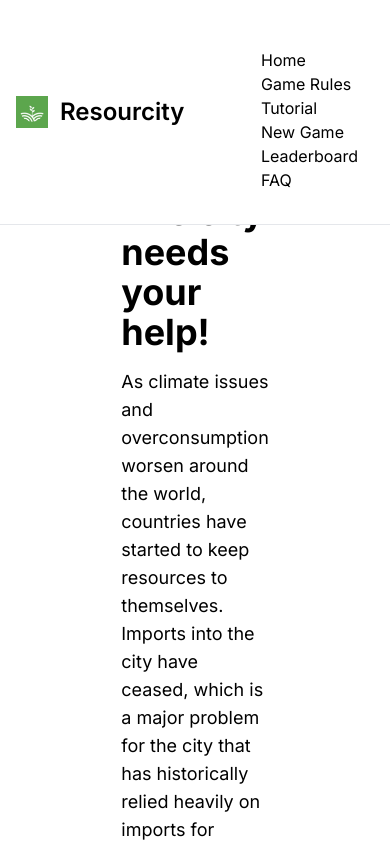
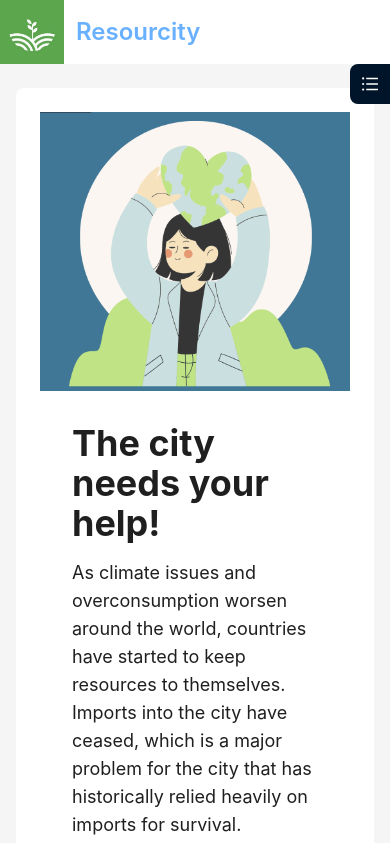
Before and after one commit to sihvn/Resourcity, a Next.js app: page /CapstoneProject/ in a window 390 px wide. Shown: the top 843 px of the page. Built offline with nearby package versions, Linux system fonts and the light colour scheme.

Commit message:
feat: make menu mobile friendly

```diff
--- a/app/faq/page.js
+++ b/app/faq/page.js
@@ -1,3 +1,5 @@
+"use client";
+
 import Link from 'next/link'
 import Head from 'next/head'
 import MenuBar from '../../components/menuBar';
--- a/app/page.js
+++ b/app/page.js
@@ -1,16 +1,78 @@
-import Link from 'next/link'
-import Head from 'next/head'
+"use client";
+
+import React from 'react';
+import { UploadOutlined, UserOutlined, VideoCameraOutlined } from '@ant-design/icons';
+import { Layout, Menu, theme } from 'antd';
+import GameBackground from '../components/gamebackground';
 import MenuBar from '../components/menuBar';
-import GameBackground from '../components/gamebackground';
 
-export default function Page() {
+const { Header, Content, Footer, Sider } = Layout;
+const items = [UserOutlined, VideoCameraOutlined, UploadOutlined, UserOutlined].map(
+    (icon, index) => ({
+        key: String(index + 1),
+        label: `nav ${index + 1}`,
+    }),
+);
+
+const App = () => {
+    const {
+        token: { colorBgContainer, borderRadiusLG },
+    } = theme.useToken();
+
     return (
-        <>
-            <Head>
-                <title>Capstone Game Name</title>
-            </Head>
-            <MenuBar />
-            <GameBackground />
-        </>
-    )
-}
+        <Layout>
+            <Layout>
+                <Header
+                    style={{
+                        padding: 0,
+                        background: colorBgContainer,
+                    }}
+                >
+                    <a className="flex items-center space-x-3 rtl:space-x-reverse">
+                        <img src="/CapstoneProject/images/logo.jpg" className="h-16" />
+                        <span className="self-center text-2xl font-semibold whitespace-nowrap">Resourcity</span>
+                    </a>
+                </Header>
+                <Content
+                    style={{
+                        margin: '24px 16px 0',
+                    }}
+                >
+                    <div
+                        style={{
+                            padding: 24,
+                            minHeight: 360,
+                            background: colorBgContainer,
+                            borderRadius: borderRadiusLG,
+                        }}
+                    >
+                        <GameBackground />
+                    </div>
+                </Content>
+
+                <Footer
+                    style={{
+                        textAlign: 'center',
+                    }}
+                >
+                    The Circle for Human Sustainability ©{new Date().getFullYear()} Created by SUTD Team 44
+                </Footer>
+            </Layout>
+            <Sider
+                breakpoint="lg"
+                collapsedWidth="0"
+                reverseArrow={true}
+                onBreakpoint={(broken) => {
+                    console.log(broken);
+                }}
+                onCollapse={(collapsed, type) => {
+                    console.log(collapsed, type);
+                }}
+            >
+                <div className="demo-logo-vertical" />
+                <MenuBar />
+            </Sider>
+        </Layout>
+    );
+};
+export default App;
--- a/app/rules/page.js
+++ b/app/rules/page.js
@@ -1,3 +1,4 @@
+"use client";
 import Link from 'next/link'
 import MenuBar from '../../components/menuBar';
 import GameSetup from '../../components/gamesetup';
--- a/app/tutorial/page.js
+++ b/app/tutorial/page.js
@@ -1,3 +1,5 @@
+"use client";
+
 import Link from 'next/link'
 import MenuBar from '../../components/menuBar';
 
--- a/components/gamebackground.js
+++ b/components/gamebackground.js
@@ -3,7 +3,10 @@ import Link from 'next/link';
 
 const GameBackground = () => {
     return (
-        <div className="flex justify-center items-center m-40">
+        <div className="flex flex-col lg:flex-row justify-center items-center m-0">
+            <div className="flex justify-center items-center">
+                <img src="/CapstoneProject/images/Backgroundimage.png" />
+            </div>
             <div className="text-left p-8">
                 <h1 className="text-4xl font-bold mb-4">The city needs your help! </h1>
                 <p className="text-lg">As climate issues and overconsumption worsen around the world, countries have started to keep resources to themselves. </p>
@@ -14,9 +17,6 @@ const GameBackground = () => {
                 <br></br>
                 <Link href="/rules" className="text-red hover:text-gray-500 cursor-pointer">Learn More..</Link>
             </div>
-            <div className="flex justify-center items-center">
-                <img src="/CapstoneProject/images/Backgroundimage.png" />
-            </div>
         </div>
     )
 
--- a/components/menuBar.js
+++ b/components/menuBar.js
@@ -1,26 +1,29 @@
 // MenuBar.js
 import Link from 'next/link';
-
+import { Menu } from 'antd';
 
 const MenuBar = () => {
     return (
-        <nav className="bg-white fixed w-full z-20 top-0 start-0 border-b border-gray-200">
-            <div className="max-w-screen-xl flex flex-wrap items-center justify-between mx-auto p-4">
-                <a className="flex items-center space-x-3 rtl:space-x-reverse">
-                    <img src="/CapstoneProject/images/logo.jpg" className="h-8" />
-                    <span className="self-center text-2xl font-semibold whitespace-nowrap">Resourcity</span>
-                </a>
-                <ul className="flex flex-col p-4 md:p-0 mt-4 rounded-lg md:space-x-8 md:flex-row md:mt-0" id="navbar-sticky">
-                    <Link href="/" className="hover:text-gray-500 cursor-pointer">Home</Link>
-                    <Link href="/rules" className="hover:text-gray-500 cursor-pointer">Game Rules</Link>
-                    <Link href="/tutorial" className="hover:text-gray-500 cursor-pointer">Tutorial</Link>
-                    <Link href="/newgame" className="hover:text-gray-500 cursor-pointer">New Game</Link>
-                    <Link href="/leaderboard" className="hover:text-gray-500 cursor-pointer">Leaderboard</Link>
-                    <Link href="/faq" className="hover:text-gray-500 cursor-pointer">FAQ</Link>
-                </ul>
-            </div>
-        </nav>
-
+        <Menu theme="dark" mode="inline">
+            <Menu.Item key="1">
+                <Link href="/">Home</Link>
+            </Menu.Item>
+            <Menu.Item key="2">
+                <Link href="/rules">Game Rules</Link>
+            </Menu.Item>
+            <Menu.Item key="3">
+                <Link href="/tutorial">Tutorial</Link>
+            </Menu.Item>
+            <Menu.Item key="4">
+                <Link href="/newgame">New Game</Link>
+            </Menu.Item>
+            <Menu.Item key="5">
+                <Link href="/leaderboard">Leaderboard</Link>
+            </Menu.Item>
+            <Menu.Item key="6">
+                <Link href="/faq">FAQ</Link>
+            </Menu.Item>
+        </Menu>
     )
 }
 
```
